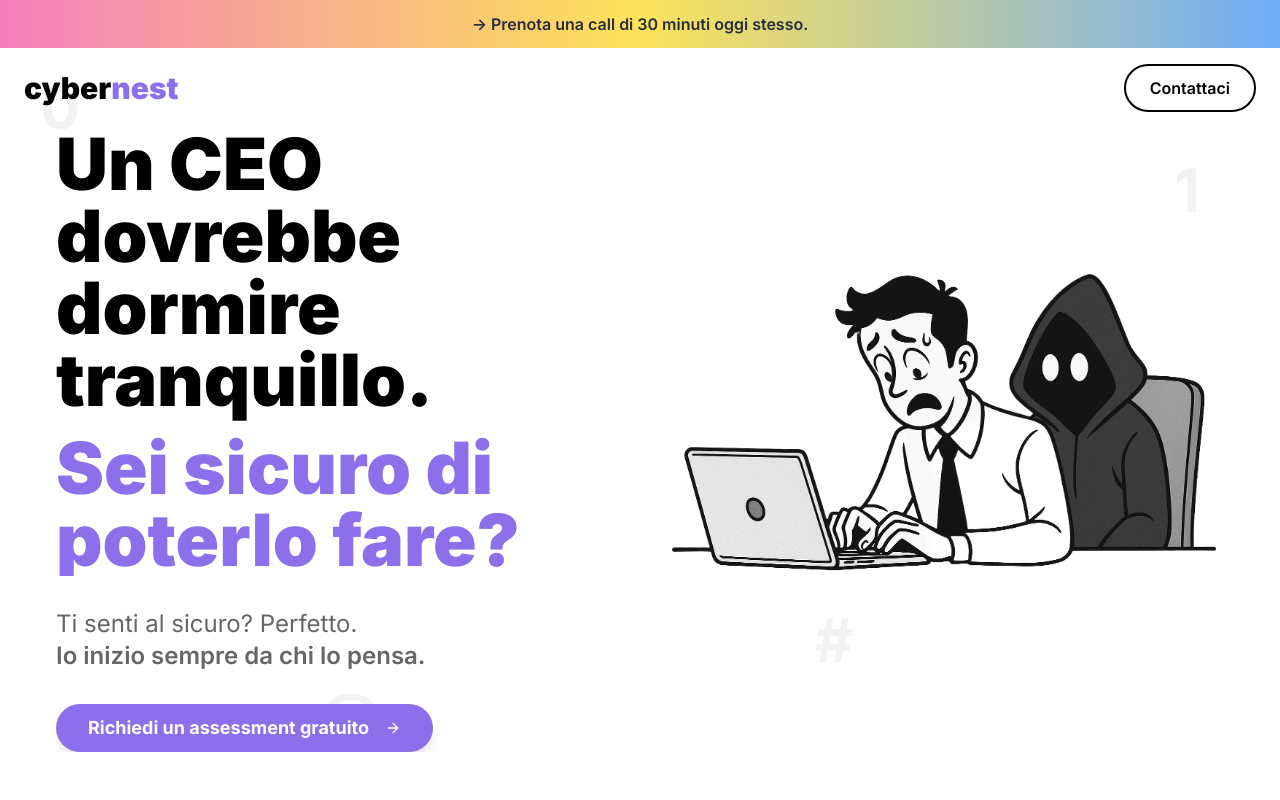
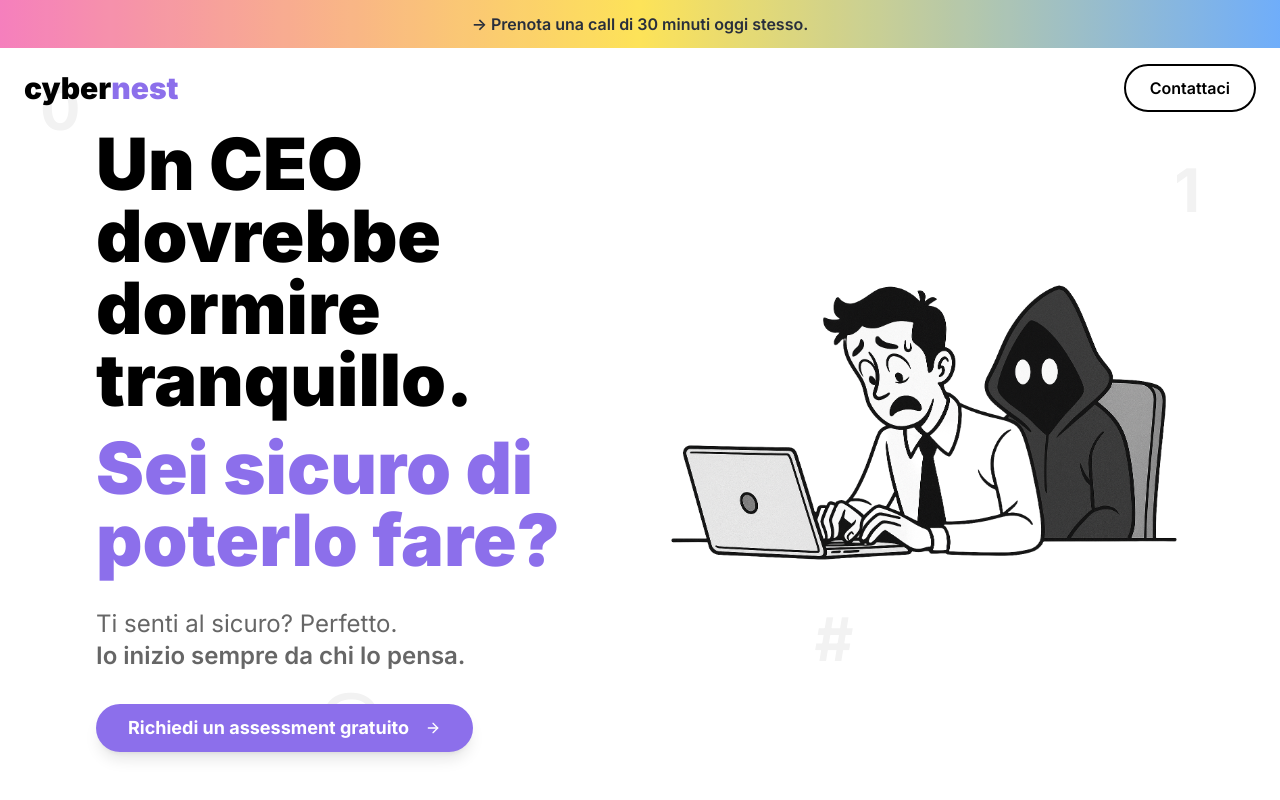
Before and after one commit to zSkallywag/zskallywag2.github.io, a React (Vite) app: page / in a window 1280 px wide. Shown: the top 800 px of the page. Built offline with nearby package versions, Linux system fonts and the light colour scheme; the HTML template or start-up script is replaced by a standard one.

Commit message:
Update index.css

```diff
--- a/src/index.css
+++ b/src/index.css
@@ -152,7 +152,18 @@ All colors MUST be HSL.
   box-sizing: border-box;
 }
 
-body, html, #root, main, section, div {
-  max-width: 100vw !important;
-  overflow-x: hidden !important;
+html, body {
+  width: 100%;
+  overflow-x: hidden;
 }
+
+#root {
+  width: 100%;
+  margin: 0 auto;
+  overflow-x: hidden;
+}
+
+/* Evita lo scroll causato da 100vw */
+main, section, div {
+  max-width: 100%;
+}
```
